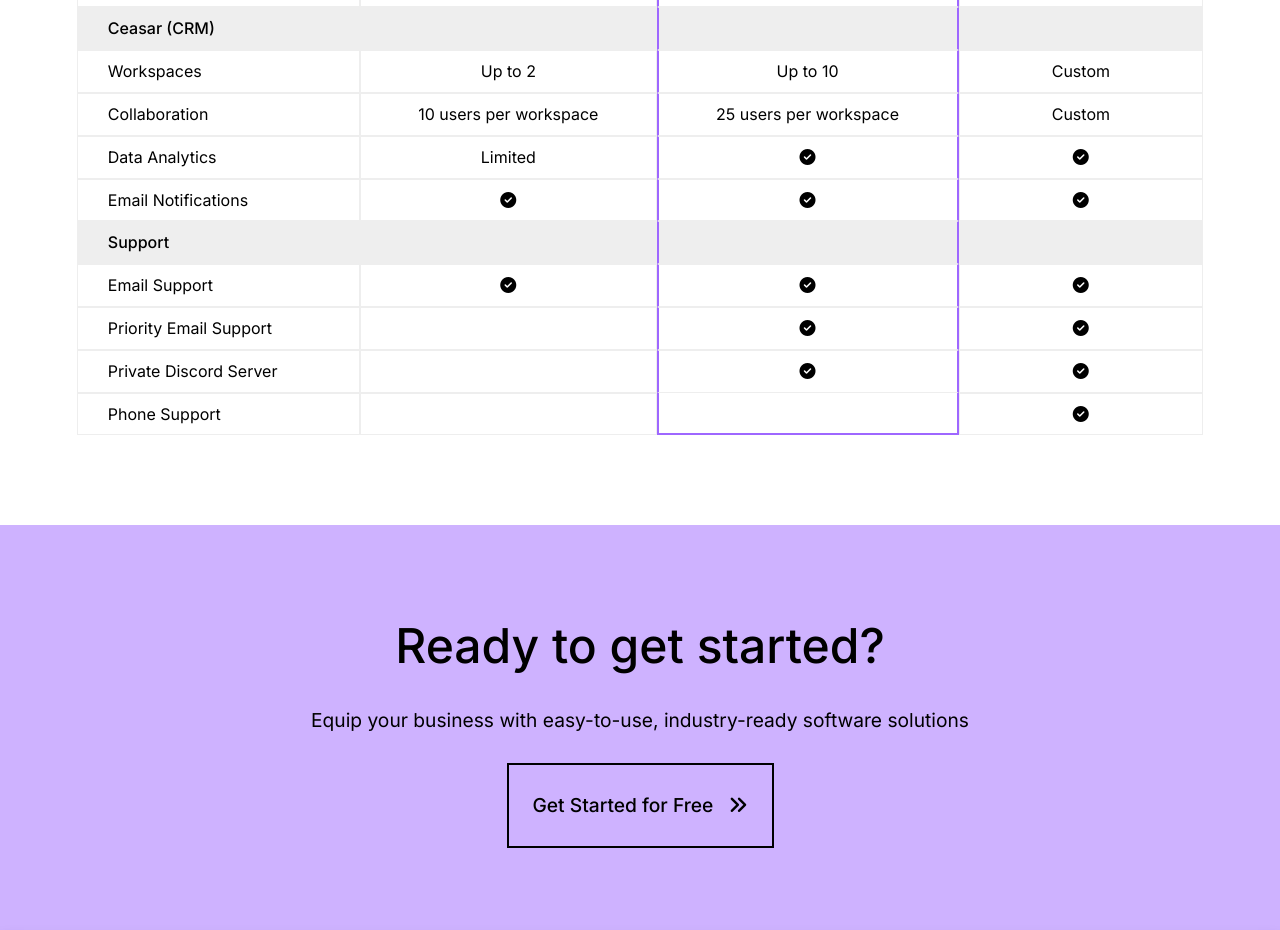
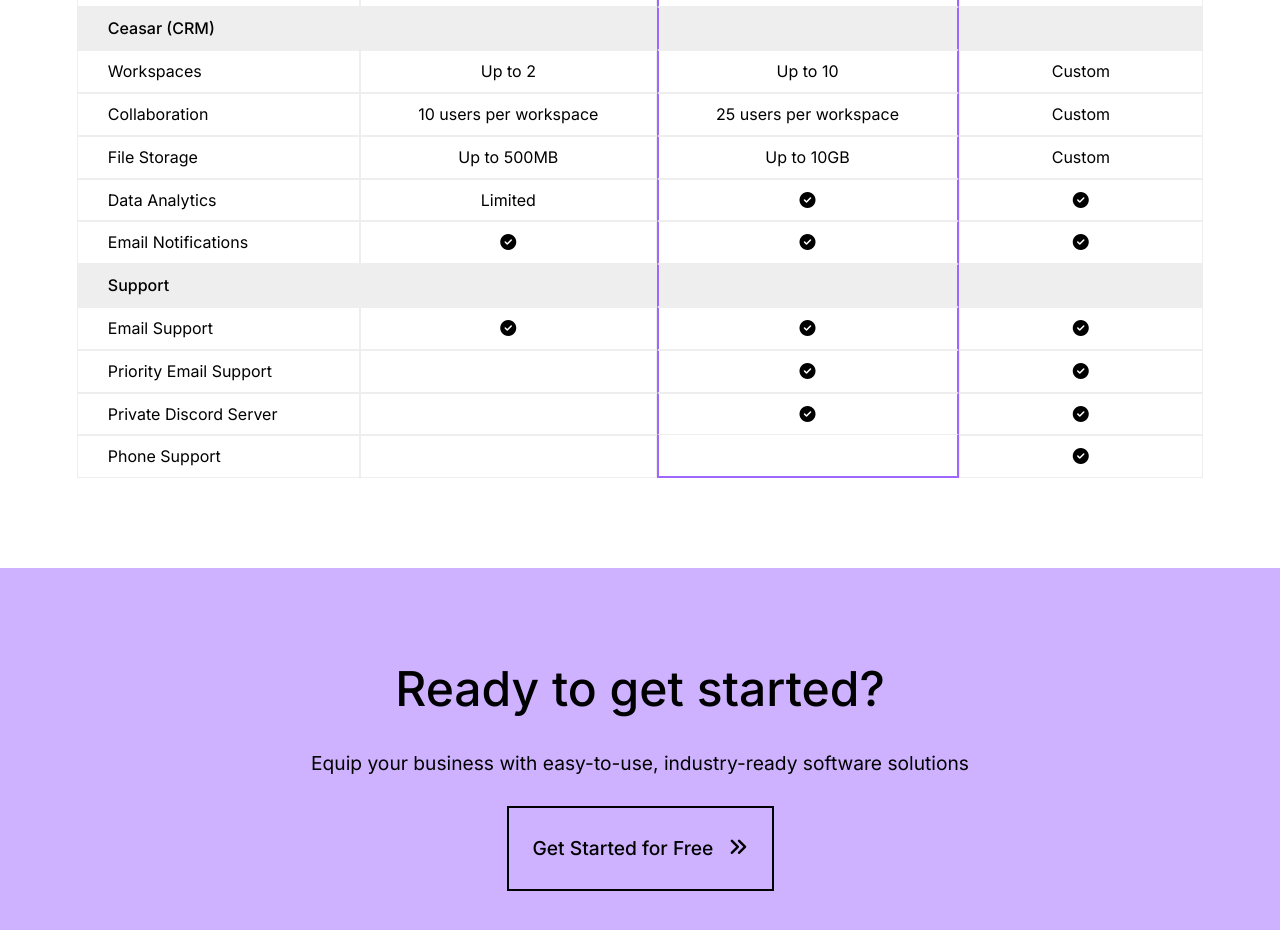
Before and after one commit to fconiglione/frim, a React (Create React App) app in the folder Client/: page /pricing in a window 1280 px wide. Shown: the part 2680-3610 px from the top of the page. Built offline with nearby package versions, Linux system fonts and the light colour scheme; a web font is replaced by a local one.

Commit message:
updated pricing for file storage

```diff
--- a/Client/src/pages/pricing.js
+++ b/Client/src/pages/pricing.js
@@ -280,6 +280,12 @@ const Pricing = () => {
                             <td className='center-cell-text'>Custom</td>
                         </tr>
                         <tr>
+                            <td>File Storage</td>
+                            <td className='center-cell-text'>Up to 500MB</td>
+                            <td className='center-cell-text recommended-cell-border'>Up to 10GB</td>
+                            <td className='center-cell-text'>Custom</td>
+                        </tr>
+                        <tr>
                             <td>Data Analytics</td>
                             <td className='center-cell-text'>Limited</td>
                             <td className='recommended-cell-border'><i className="fa-solid fa-circle-check center-cell"></i></td>
```
